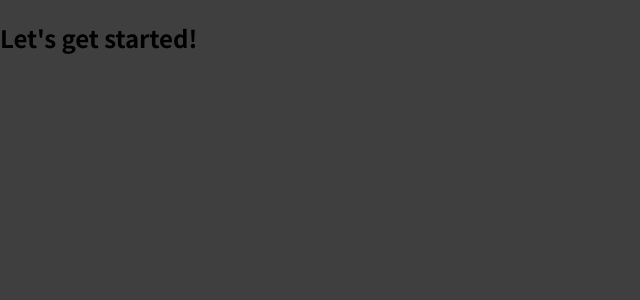
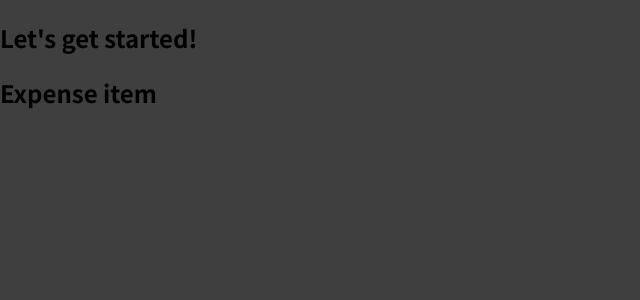
Before and after one commit to shashankdkte/ac-react, a JavaScript app in the folder react-basics/expense-tracker/: page / in a window 1280 px wide. Shown: the top 300 px of the page, without its empty margins (0-640 px from the left). Built offline with nearby package versions, Linux system fonts and the light colour scheme.

Commit message:
Building a First Custom Component

```diff
--- a/react-basics/expense-tracker/src/App.js
+++ b/react-basics/expense-tracker/src/App.js
@@ -1,7 +1,10 @@
+import ExpenseItem from "./components/ExpenseItem";
+
 function App() {
   return (
     <div>
       <h2>Let's get started!</h2>
+      <ExpenseItem></ExpenseItem>
     </div>
   );
 }
--- /dev/null
+++ b/react-basics/expense-tracker/src/components/ExpenseItem.js
@@ -0,0 +1,9 @@
+function ExpenseItem() {
+  return (
+    <h2>
+      Expense item
+    </h2>
+  )
+}
+
+export default ExpenseItem;
```
